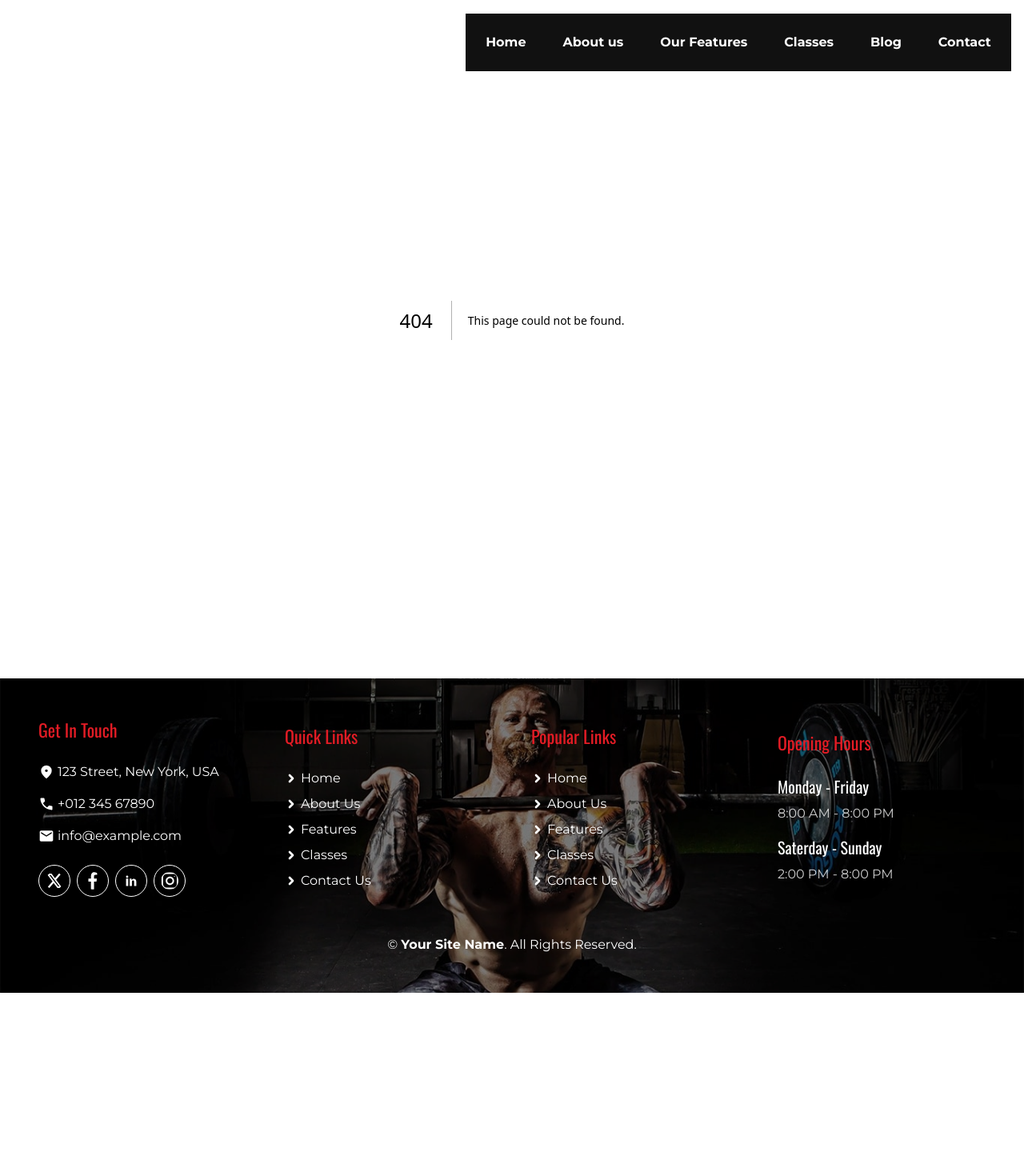
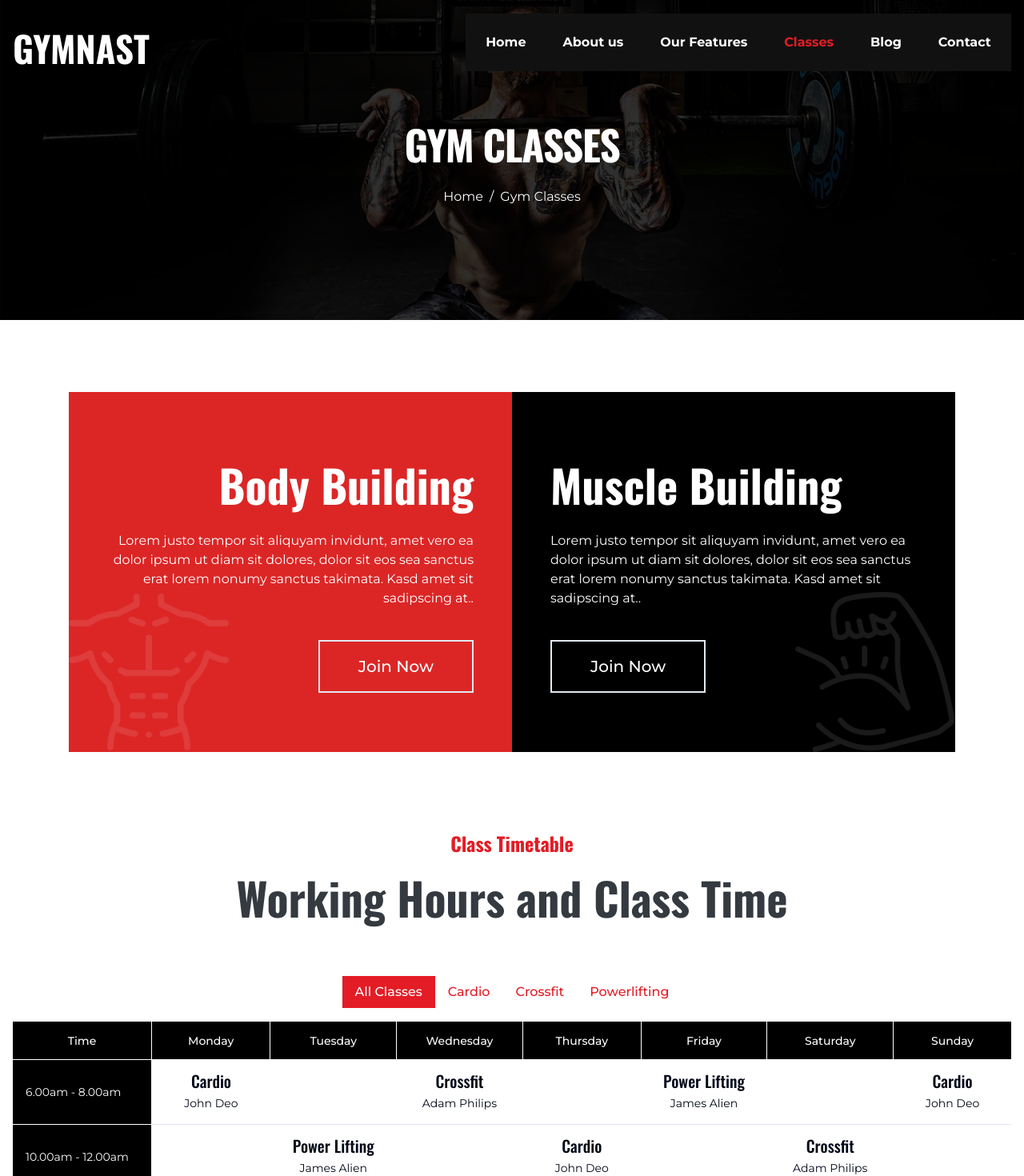
Before and after one commit to Alazar351/template-gymnast, a Next.js app: page /Classes in a window 1280 px wide. Before the commit this address had no page. Shown: the top 1470 px of the page at 80% size. Before the commit the page ends 1241 px from the top, so only its background shows below. Built offline with nearby package versions, Linux system fonts and the light colour scheme.

Commit message:
About, Features, Classes pages done

```diff
--- /dev/null
+++ b/src/app/About/page.tsx
@@ -0,0 +1,42 @@
+import Image from "next/image";
+import Bg from "../../../public/assets/bg.jpg";
+import Link from "next/link";
+import About from "@/components/About";
+import Banner from "@/components/Banner";
+import Staff from "@/components/Staff";
+
+export default function AboutPage() {
+  return (
+    <>
+      <Hero />
+      <About />
+      <Banner />
+      <Staff />
+    </>
+  );
+}
+
+function Hero() {
+  return (
+    <div className="relative flex h-[400px] items-center justify-center">
+      <Image
+        src={Bg}
+        alt=""
+        aria-hidden="true"
+        className="absolute inset-0 -z-10 h-full w-full bg-top object-cover object-top brightness-[.2]"
+      />
+      <div className="flex flex-col items-center justify-center">
+        <p className="font-oswald text-[clamp(37px,4vw,56px)] font-bold uppercase tracking-tight text-white ">
+          About Us
+        </p>
+        <div className="mt-4 flex gap-2 text-white">
+          <Link href="/" className="hover:underline">
+            Home
+          </Link>
+          <span>/</span>
+          <p>About Us</p>
+        </div>
+      </div>
+    </div>
+  );
+}
--- /dev/null
+++ b/src/app/Classes/page.tsx
@@ -0,0 +1,44 @@
+import Image from "next/image";
+import Bg from "../../../public/assets/bg.jpg";
+import Link from "next/link";
+import HeroBanner from "@/components/HeroBanner";
+import Schedule from "@/components/Schedule";
+import Bmi from "@/components/Bmi";
+
+export default function ClassesPage() {
+  return (
+    <>
+      <Hero />
+      <HeroBanner />
+      <Schedule />
+      <div className="mb-[90px]">
+        <Bmi />
+      </div>
+    </>
+  );
+}
+
+function Hero() {
+  return (
+    <div className="relative flex h-[400px] items-center justify-center">
+      <Image
+        src={Bg}
+        alt=""
+        aria-hidden="true"
+        className="absolute inset-0 -z-10 h-full w-full bg-top object-cover object-top brightness-[.2]"
+      />
+      <div className="flex flex-col items-center justify-center">
+        <p className="font-oswald text-[clamp(37px,4vw,56px)] font-bold uppercase tracking-tight text-white ">
+          Gym Classes
+        </p>
+        <div className="mt-4 flex gap-2 text-white">
+          <Link href="/" className="hover:underline">
+            Home
+          </Link>
+          <span>/</span>
+          <p>Gym Classes</p>
+        </div>
+      </div>
+    </div>
+  );
+}
--- /dev/null
+++ b/src/app/Features/page.tsx
@@ -0,0 +1,40 @@
+import Image from "next/image";
+import Bg from "../../../public/assets/bg.jpg";
+import Link from "next/link";
+import Features from "@/components/Features";
+import Testimonial from "@/components/Testimonial";
+
+export default function FeaturesPage() {
+  return (
+    <>
+      <Hero />
+      <Features />
+      <Testimonial />
+    </>
+  );
+}
+
+function Hero() {
+  return (
+    <div className="relative flex h-[400px] items-center justify-center">
+      <Image
+        src={Bg}
+        alt=""
+        aria-hidden="true"
+        className="absolute inset-0 -z-10 h-full w-full bg-top object-cover object-top brightness-[.2]"
+      />
+      <div className="flex flex-col items-center justify-center">
+        <p className="font-oswald text-[clamp(37px,4vw,56px)] font-bold uppercase tracking-tight text-white ">
+          Our Features
+        </p>
+        <div className="mt-4 flex gap-2 text-white">
+          <Link href="/" className="hover:underline">
+            Home
+          </Link>
+          <span>/</span>
+          <p>Our Features</p>
+        </div>
+      </div>
+    </div>
+  );
+}
--- a/src/app/page.tsx
+++ b/src/app/page.tsx
@@ -4,16 +4,20 @@ import Blog from "@/components/Blog";
 import Bmi from "@/components/Bmi";
 import Features from "@/components/Features";
 import Hero from "@/components/Hero";
+import HeroBanner from "@/components/HeroBanner";
 import LayoutWrapper from "@/components/LayoutWrapper";
 import Newsletter from "@/components/Newsletter";
 import Schedule from "@/components/Schedule";
 import Staff from "@/components/Staff";
 import Testimonial from "@/components/Testimonial";
 
-export default function Home() {
+export default function HomePage() {
   return (
     <>
       <Hero />
+      <div className="tablet:-mt-20">
+        <HeroBanner />
+      </div>
       <LayoutWrapper>
         <About />
       </LayoutWrapper>
--- a/src/components/Bmi.tsx
+++ b/src/components/Bmi.tsx
@@ -7,7 +7,7 @@ import Img from "../../public/assets/carousel-1.jpg";
 
 export default function Bmi() {
   return (
-    <div className="relative w-full">
+    <div className="relative mt-12 w-full">
       <div className="grid grid-cols-1 items-center justify-center md:h-[432px] md:grid-cols-2">
         <div className="relative hidden h-full  md:block">
           <Image
--- a/src/components/Hero.tsx
+++ b/src/components/Hero.tsx
@@ -1,9 +1,9 @@
 "use client";
 
+import Autoplay from "embla-carousel-autoplay";
+import Image from "next/image";
 import Img1 from "../../public/assets/carousel-1.jpg";
 import Img2 from "../../public/assets/carousel-2.jpg";
-import Abs from "../../public/icons/six-pack.png";
-import Arms from "../../public/icons/bodybuilding.png";
 import { Button } from "./ui/button";
 import {
   Carousel,
@@ -12,8 +12,6 @@ import {
   CarouselNext,
   CarouselPrevious,
 } from "./ui/carousel";
-import Image from "next/image";
-import Autoplay from "embla-carousel-autoplay";
 
 export default function Hero() {
   return (
@@ -31,7 +29,12 @@ export default function Hero() {
       >
         <CarouselContent className="-ml-0">
           <CarouselItem className="relative basis-full pl-0">
-            <Image src={Img1} priority alt="First hero image" />
+            <Image
+              src={Img1}
+              priority
+              alt="First hero image"
+              className="w-full"
+            />
             <div className="absolute left-1/2 top-1/2 -translate-x-1/2 -translate-y-1/2">
               <div className="flex flex-col items-center justify-center">
                 <p className="text-center font-oswald text-[25px] font-medium capitalize text-[#E31C25] md:text-[26px]">
@@ -72,57 +75,6 @@ export default function Hero() {
         <CarouselPrevious className="absolute left-0 top-1/2 h-full w-1/12 rounded-none border-none bg-transparent text-center text-white/50 hover:bg-transparent hover:text-white " />
         <CarouselNext className="absolute right-0 top-1/2 h-full w-1/12 rounded-none border-none bg-transparent text-center text-white/50 hover:bg-transparent hover:text-white " />
       </Carousel>
-
-      <div className="mt-[90px] flex flex-col items-center justify-center md:flex-row tablet:-mt-20">
-        <div className=" relative h-[450px] max-w-[508px] bg-red-600 px-12 md:max-w-[344px] tablet:max-w-[464px] lg:max-w-[554px]">
-          <div className="flex h-full flex-col items-end justify-center">
-            <h3 className="text-right font-oswald text-[clamp(2.319rem,5.5vw,3.5rem)] font-bold capitalize text-white">
-              Body building
-            </h3>
-            <p className="mt-4 text-right text-white">
-              Lorem justo tempor sit aliquyam invidunt, amet vero ea dolor ipsum
-              ut diam sit dolores, dolor sit eos sea sanctus erat lorem nonumy
-              sanctus takimata. Kasd amet sit sadipscing at..
-            </p>
-            <Button
-              variant="outline"
-              className="mt-6 h-[50px] rounded-none border-2 bg-transparent px-6 py-2 text-[20px] text-white md:mt-12 md:h-[66px] md:px-12 md:py-4 tablet:mt-10"
-            >
-              Join Now
-            </Button>
-            <Image
-              src={Abs}
-              alt="Abs icon"
-              aria-hidden="true"
-              className="absolute bottom-0 left-0 size-[200px] opacity-10"
-            />
-          </div>
-        </div>
-        <div className="relative h-[450px] max-w-[508px] bg-black px-12 md:max-w-[344px] tablet:max-w-[464px] lg:max-w-[554px]">
-          <div className="flex h-full flex-col items-start justify-center">
-            <h3 className="text-left font-oswald text-[clamp(2.319rem,5.5vw,3.5rem)] font-bold capitalize text-white">
-              Muscle building
-            </h3>
-            <p className="mt-4 text-left text-white">
-              Lorem justo tempor sit aliquyam invidunt, amet vero ea dolor ipsum
-              ut diam sit dolores, dolor sit eos sea sanctus erat lorem nonumy
-              sanctus takimata. Kasd amet sit sadipscing at..
-            </p>
-            <Button
-              variant="outline"
-              className="mt-6 h-[50px] rounded-none border-2 bg-transparent px-6 py-2 text-[20px] text-white md:mt-12 md:h-[66px] md:px-12 md:py-4 tablet:mt-10"
-            >
-              Join Now
-            </Button>
-            <Image
-              src={Arms}
-              alt="Arm icon"
-              aria-hidden="true"
-              className="absolute bottom-0 right-0 size-[200px] opacity-10"
-            />
-          </div>
-        </div>
-      </div>
     </section>
   );
 }
--- /dev/null
+++ b/src/components/HeroBanner.tsx
@@ -0,0 +1,59 @@
+import Image from "next/image";
+import { Button } from "./ui/button";
+import Abs from "../../public/icons/six-pack.png";
+import Arms from "../../public/icons/bodybuilding.png";
+
+export default function HeroBanner() {
+  return (
+    <div className="mt-[90px] flex flex-col items-center justify-center md:flex-row">
+      <div className=" relative h-[450px] max-w-[508px] bg-red-600 px-12 md:max-w-[344px] tablet:max-w-[464px] lg:max-w-[554px]">
+        <div className="flex h-full flex-col items-end justify-center">
+          <h3 className="text-right font-oswald text-[clamp(2.319rem,5.5vw,3.5rem)] font-bold capitalize text-white">
+            Body building
+          </h3>
+          <p className="mt-4 text-right text-white">
+            Lorem justo tempor sit aliquyam invidunt, amet vero ea dolor ipsum
+            ut diam sit dolores, dolor sit eos sea sanctus erat lorem nonumy
+            sanctus takimata. Kasd amet sit sadipscing at..
+          </p>
+          <Button
+            variant="outline"
+            className="mt-6 h-[50px] rounded-none border-2 bg-transparent px-6 py-2 text-[20px] text-white md:mt-12 md:h-[66px] md:px-12 md:py-4 tablet:mt-10"
+          >
+            Join Now
+          </Button>
+          <Image
+            src={Abs}
+            alt="Abs icon"
+            aria-hidden="true"
+            className="absolute bottom-0 left-0 size-[200px] opacity-10"
+          />
+        </div>
+      </div>
+      <div className="relative h-[450px] max-w-[508px] bg-black px-12 md:max-w-[344px] tablet:max-w-[464px] lg:max-w-[554px]">
+        <div className="flex h-full flex-col items-start justify-center">
+          <h3 className="text-left font-oswald text-[clamp(2.319rem,5.5vw,3.5rem)] font-bold capitalize text-white">
+            Muscle building
+          </h3>
+          <p className="mt-4 text-left text-white">
+            Lorem justo tempor sit aliquyam invidunt, amet vero ea dolor ipsum
+            ut diam sit dolores, dolor sit eos sea sanctus erat lorem nonumy
+            sanctus takimata. Kasd amet sit sadipscing at..
+          </p>
+          <Button
+            variant="outline"
+            className="mt-6 h-[50px] rounded-none border-2 bg-transparent px-6 py-2 text-[20px] text-white md:mt-12 md:h-[66px] md:px-12 md:py-4 tablet:mt-10"
+          >
+            Join Now
+          </Button>
+          <Image
+            src={Arms}
+            alt="Arm icon"
+            aria-hidden="true"
+            className="absolute bottom-0 right-0 size-[200px] opacity-10"
+          />
+        </div>
+      </div>
+    </div>
+  );
+}
--- a/src/components/Navbar.tsx
+++ b/src/components/Navbar.tsx
@@ -4,13 +4,21 @@ import { Menu, X } from "lucide-react";
 import Link from "next/link";
 import { useState } from "react";
 import { useMediaQuery } from "@/hooks/use-media-query";
+import { usePathname } from "next/navigation";
 
 export default function Navbar() {
   const [open, setOpen] = useState(false);
   const isDesktop = useMediaQuery("(min-width: 992px");
+  const pathname = usePathname();
 
   const toggle = () => {
     setOpen(!open);
+  };
+
+  const getLinkClass = (path: string) => {
+    return pathname === path
+      ? "text-[#E31C25]"
+      : "text-white hover:text-[#E31C25]";
   };
 
   return (
@@ -25,22 +33,37 @@ export default function Navbar() {
         {isDesktop ? (
           <div className="h-[88px] w-[682px]">
             <div className=" gap flex items-center justify-center bg-[#111] text-base font-bold text-white">
-              <Link href="/" className="px-[23px] py-6 hover:text-[#E31C25]">
+              <Link href="/" className={`px-[23px] py-6 ${getLinkClass("/")}`}>
                 Home
               </Link>
-              <Link href="/" className="px-[23px] py-6 hover:text-[#E31C25]">
+              <Link
+                href="/About"
+                className={`px-[23px] py-6 ${getLinkClass("/About")}`}
+              >
                 About us
               </Link>
-              <Link href="/" className="px-[23px] py-6 hover:text-[#E31C25]">
+              <Link
+                href="/Features"
+                className={`px-[23px] py-6 ${getLinkClass("/Features")}`}
+              >
                 Our Features
               </Link>
-              <Link href="/" className="px-[23px] py-6 hover:text-[#E31C25]">
+              <Link
+                href="/Classes"
+                className={`px-[23px] py-6 ${getLinkClass("/Classes")}`}
+              >
                 Classes
               </Link>
-              <Link href="/" className="px-[23px] py-6 hover:text-[#E31C25]">
+              <Link
+                href="/Blog"
+                className={`px-[23px] py-6 ${getLinkClass("/Blog")}`}
+              >
                 Blog
               </Link>
-              <Link href="/" className="px-[23px] py-6 hover:text-[#E31C25]">
+              <Link
+                href="/Contact"
+                className={`px-[23px] py-6 ${getLinkClass("/Contact")}`}
+              >
                 Contact
               </Link>
             </div>
@@ -63,37 +86,37 @@ export default function Navbar() {
                 <div className=" flex  flex-col justify-start bg-black p-6 text-base font-bold text-white">
                   <Link
                     href="/"
-                    className="px-2 py-[15px] text-[#E31C25] hover:text-[#E31C25]"
+                    className={`px-2 py-[15px] ${getLinkClass("/")}`}
                   >
                     Home
                   </Link>
                   <Link
-                    href="/"
-                    className="px-2 py-[15px] hover:text-[#E31C25]"
+                    href="/About"
+                    className={`px-2 py-[15px] ${getLinkClass("/About")}`}
                   >
                     About us
                   </Link>
                   <Link
-                    href="/"
-                    className="px-2 py-[15px] hover:text-[#E31C25]"
+                    href="/Features"
+                    className={`px-2 py-[15px] ${getLinkClass("/Features")}`}
                   >
                     Our Features
                   </Link>
                   <Link
-                    href="/"
-                    className="px-2 py-[15px] hover:text-[#E31C25]"
+                    href="/Classes"
+                    className={`px-2 py-[15px] ${getLinkClass("/Classes")}`}
                   >
                     Classes
                   </Link>
                   <Link
-                    href="/"
-                    className="flex px-2 py-[15px] hover:text-[#E31C25]"
+                    href="/Blog"
+                    className={`px-2 py-[15px] ${getLinkClass("/Blog")}`}
                   >
                     Blog
                   </Link>
                   <Link
-                    href="/"
-                    className="px-2 py-[15px] hover:text-[#E31C25]"
+                    href="/Contact"
+                    className={`px-2 py-[15px] ${getLinkClass("/Contact")}`}
                   >
                     Contact
                   </Link>
--- a/src/components/Newsletter.tsx
+++ b/src/components/Newsletter.tsx
@@ -8,7 +8,7 @@ export default function Newsletter() {
     <section className="relative mt-12 py-24">
       <Image
         src={Bg}
-        alt="background"
+        alt=""
         aria-hidden="true"
         className="absolute inset-0 -z-10 h-full w-full bg-top object-cover object-top brightness-[.2]"
       />
--- a/src/components/Schedule.tsx
+++ b/src/components/Schedule.tsx
@@ -40,7 +40,8 @@ function DataTable() {
           onClick={() => setActive("default")}
           className={cn(
             "rounded-none bg-transparent px-4 py-2 text-base text-[#e31c25] hover:bg-transparent hover:text-[#9f141a]",
-            active === "default" && "bg-[#e31c25] text-white",
+            active === "default" &&
+              "bg-[#e31c25] text-white hover:bg-[#e31c25] hover:text-white",
           )}
         >
           All Classes
@@ -49,7 +50,8 @@ function DataTable() {
           onClick={() => setActive("Cardio")}
           className={cn(
             "rounded-none bg-transparent px-4 py-2 text-base text-[#e31c25] hover:bg-transparent hover:text-[#9f141a]",
-            active === "Cardio" && "bg-[#e31c25] text-white",
+            active === "Cardio" &&
+              "bg-[#e31c25] text-white hover:bg-[#e31c25] hover:text-white",
           )}
         >
           Cardio
@@ -58,7 +60,8 @@ function DataTable() {
           onClick={() => setActive("Crossfit")}
           className={cn(
             "rounded-none bg-transparent px-4 py-2 text-base text-[#e31c25] hover:bg-transparent hover:text-[#9f141a]",
-            active === "Crossfit" && "bg-[#e31c25] text-white",
+            active === "Crossfit" &&
+              "bg-[#e31c25] text-white hover:bg-[#e31c25] hover:text-white",
           )}
         >
           Crossfit
@@ -67,7 +70,8 @@ function DataTable() {
           onClick={() => setActive("Powerlifting")}
           className={cn(
             "rounded-none bg-transparent px-4 py-2 text-base text-[#e31c25] hover:bg-transparent hover:text-[#9f141a]",
-            active === "Powerlifting" && "bg-[#e31c25] text-white",
+            active === "Powerlifting" &&
+              "bg-[#e31c25] text-white hover:bg-[#e31c25] hover:text-white",
           )}
         >
           Powerlifting
--- a/src/components/Staff.tsx
+++ b/src/components/Staff.tsx
@@ -6,7 +6,7 @@ import Img4 from "../../public/assets/team-4.jpg";
 
 export default function Staff() {
   return (
-    <section className="my-12 flex flex-col items-center justify-center  ">
+    <section className="my-12 flex flex-col items-center justify-center py-12  ">
       <div className="flex flex-col  items-center justify-center">
         <h4 className="font-oswald text-[clamp(21px,5vw,24px)] font-bold text-[#E31C25]">
           Our Trainers
```
